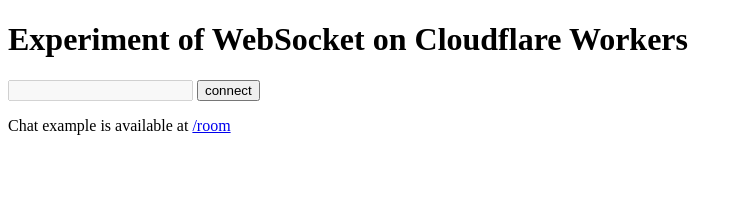
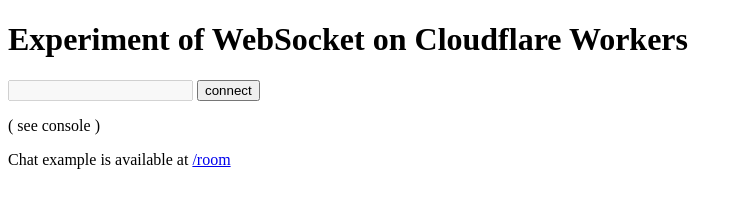
Before and after one commit to kanarus/ws-on-worker, a website: page pages/index.html in a window 1280 px wide. Shown: the whole page, without its empty margins (0-743 px from the left). Drawn offline with Linux system fonts and the light colour scheme.

Commit message:
add `( see console )`

```diff
--- a/pages/index.html
+++ b/pages/index.html
@@ -12,6 +12,7 @@
         <div>
             <input id="input"/>
             <button id="button"></button>
+            <p>( see console )</p>
         </div>
     </main>
 
```
